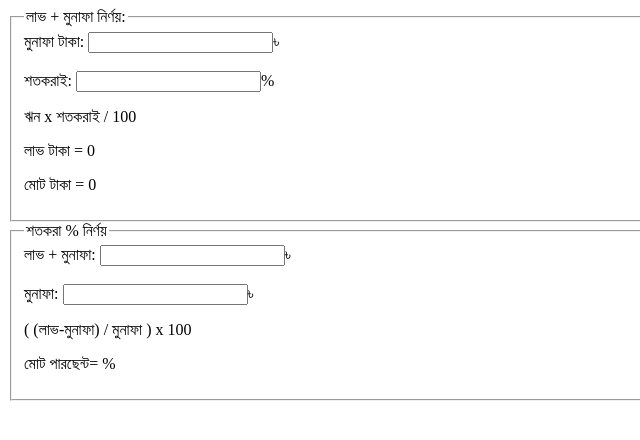
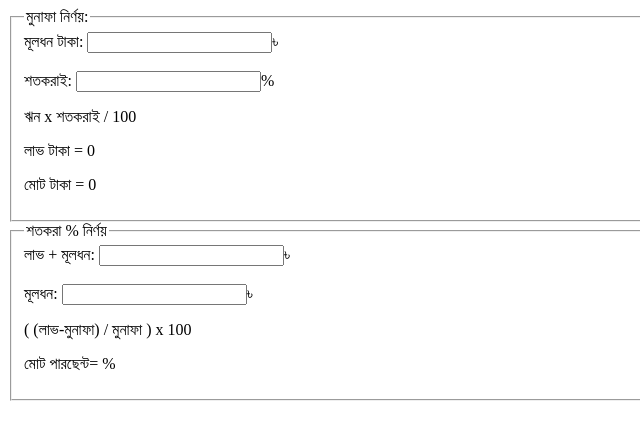
Before and after one commit to Anisur369/claculator, a plain HTML site: page index.html in a window 1280 px wide. Shown: the full height of the page, 0-640 px from the left. Drawn offline with Linux system fonts and the light colour scheme.

Commit message:
Update index.html

```diff
--- a/index.html
+++ b/index.html
@@ -8,8 +8,8 @@
 <body>
 <form action="/action_page.php">
   <fieldset>
-    <legend>লাভ + মুনাফা নির্ণয়:</legend>
-    <label for="loanMount">মুনাফা টাকা:</label>
+    <legend>মুনাফা নির্ণয়:</legend>
+    <label for="loanMount">মূলধন টাকা:</label>
     <input type="number" id="loanMount" name="loanMount">৳<br><br>
     <label for="loanMount2">শতকরাই:</label>
     <input type="number" id="loanMount2" name="loanMount2">%<br>
@@ -22,9 +22,9 @@
 <form action="#">
   <fieldset>
     <legend>শতকরা % নির্ণয়</legend>
-    <label for="persent">লাভ + মুনাফা:</label>
+    <label for="persent">লাভ + মূলধন:</label>
     <input type="number" id="persentProfit" name="persent">৳<br><br>
-    <label for="loanMount2">মুনাফা:</label>
+    <label for="loanMount2">মূলধন:</label>
     <input type="number" id="persentProfit2" name="persent">৳ <br>
     <p>( (লাভ-মুনাফা) / মুনাফা ) x 100</p>
     <p>মোট পারছেন্ট= <span id="persentProfitTotal"></span>%</p>
```
